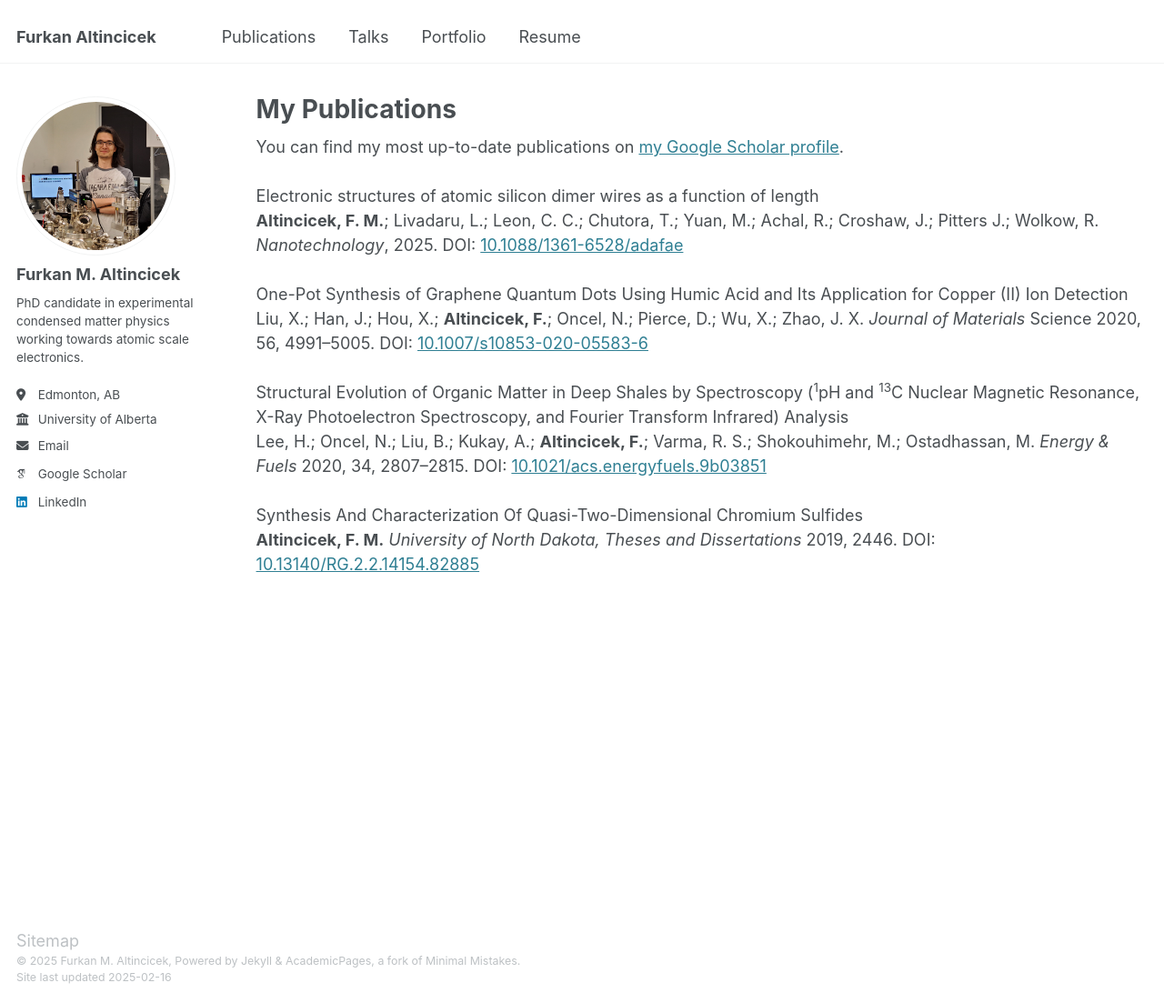
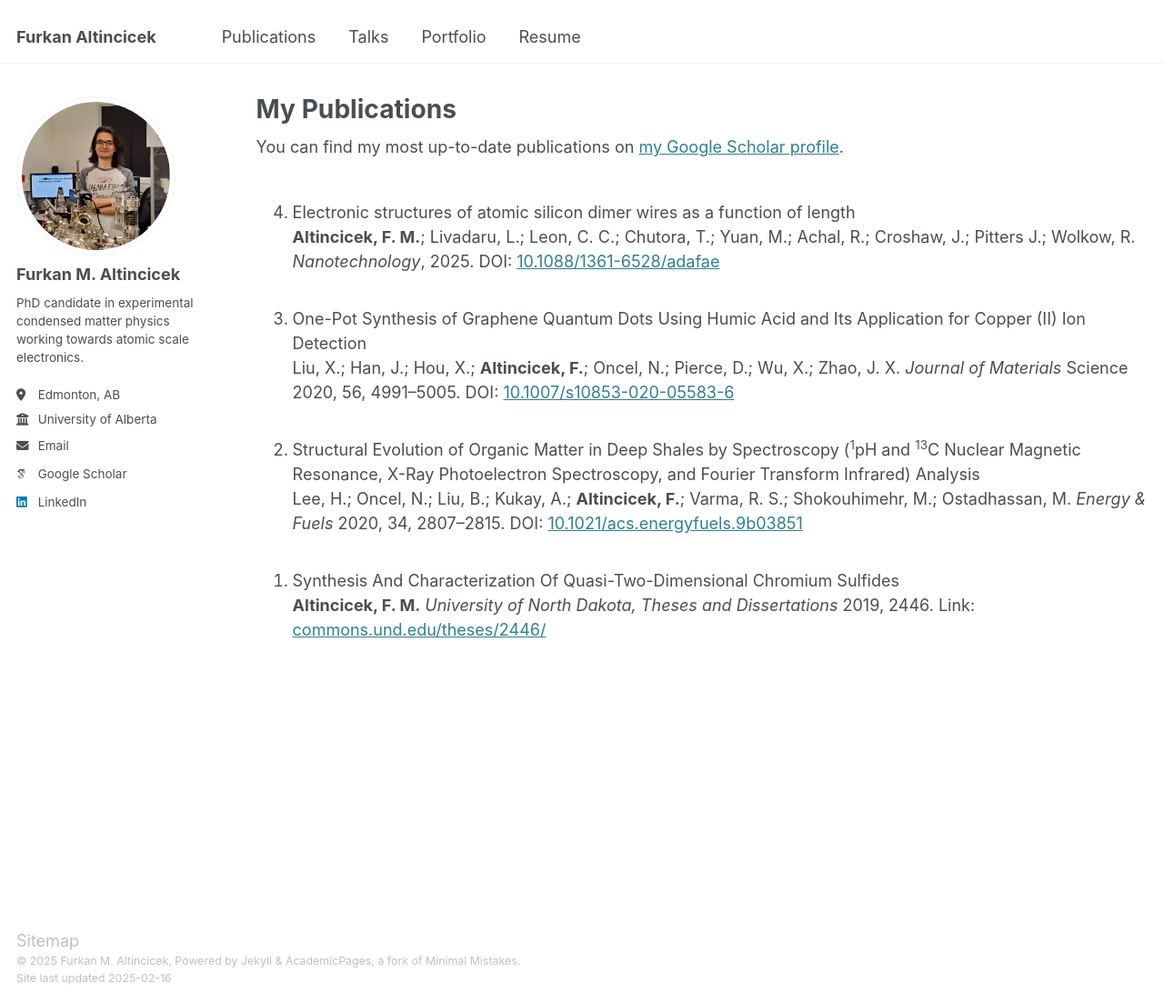
Before and after one commit to faltincicek/faltincicek.github.io, a Jekyll site: the page built from _pages/publications.html, in a window 1280 px wide and 1103 px high. Shown: the whole window at 91% size. Built offline with Jekyll 4.4.1, drawn with Linux system fonts in a browser that asks for light colours; some web fonts are replaced.

Commit message:
Update publications.html

```diff
--- a/_pages/publications.html
+++ b/_pages/publications.html
@@ -7,17 +7,25 @@ author_profile: true
 
 You can find my most up-to-date publications on <a href="https://scholar.google.com/citations?user=yM7-EMMAAAAJ">my Google Scholar profile</a>.<br><br>
 
-Electronic structures of atomic silicon dimer wires as a function of length<br>
+<ol reversed>
+
+  <li>Electronic structures of atomic silicon dimer wires as a function of length<br>
 <b>Altincicek, F. M.</b>; Livadaru, L.; Leon, C. C.; Chutora, T.; Yuan, M.; Achal, R.; Croshaw, J.; Pitters J.; Wolkow, R. <i>Nanotechnology</i>, 2025. DOI: <a href="https://doi.org/10.1088/1361-6528/adafae">10.1088/1361-6528/adafae</a><br><br>
+</li>
 
-One-Pot Synthesis of Graphene Quantum Dots Using Humic Acid and Its Application for Copper (II) Ion Detection<br>
+  <li>One-Pot Synthesis of Graphene Quantum Dots Using Humic Acid and Its Application for Copper (II) Ion Detection<br>
 Liu, X.; Han, J.; Hou, X.; <b>Altincicek, F.</b>; Oncel, N.; Pierce, D.; Wu, X.; Zhao, J. X. <i>Journal of Materials</i> Science 2020, 56, 4991–5005. DOI: <a href="https://doi.org/10.1007/s10853-020-05583-6">10.1007/s10853-020-05583-6</a><br><br>
+</li>
 
-Structural Evolution of Organic Matter in Deep Shales by Spectroscopy (<sup>1</sup>pH and <sup>13</sup>C Nuclear Magnetic Resonance, X-Ray Photoelectron Spectroscopy, and Fourier Transform Infrared) Analysis<br>
+  <li>Structural Evolution of Organic Matter in Deep Shales by Spectroscopy (<sup>1</sup>pH and <sup>13</sup>C Nuclear Magnetic Resonance, X-Ray Photoelectron Spectroscopy, and Fourier Transform Infrared) Analysis<br>
 Lee, H.; Oncel, N.; Liu, B.; Kukay, A.; <b>Altincicek, F.</b>; Varma, R. S.; Shokouhimehr, M.; Ostadhassan, M. <i>Energy & Fuels</i> 2020, 34, 2807–2815. DOI: <a href="https://doi.org/10.1021/acs.energyfuels.9b03851">10.1021/acs.energyfuels.9b03851</a><br><br>
+</li>
 
-Synthesis And Characterization Of Quasi-Two-Dimensional Chromium Sulfides<br>
-<b>Altincicek, F. M.</b> <i>University of North Dakota, Theses and Dissertations</i> 2019, 2446. DOI: <a href="https://doi.org/10.13140/RG.2.2.14154.82885">10.13140/RG.2.2.14154.82885</a><br><br>
+  <li>Synthesis And Characterization Of Quasi-Two-Dimensional Chromium Sulfides<br>
+<b>Altincicek, F. M.</b> <i>University of North Dakota, Theses and Dissertations</i> 2019, 2446. Link: <a href="https://commons.und.edu/theses/2446/">commons.und.edu/theses/2446/</a><br><br>
+</li>
+
+</ol>
 
 {% comment %}
 {% if site.author.googlescholar %}
```
